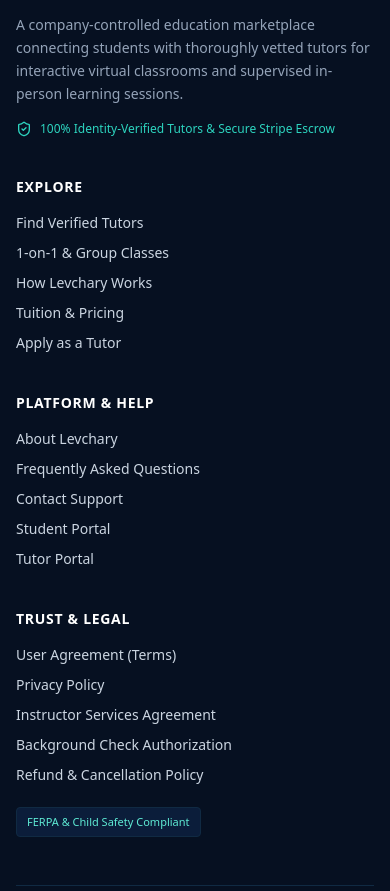
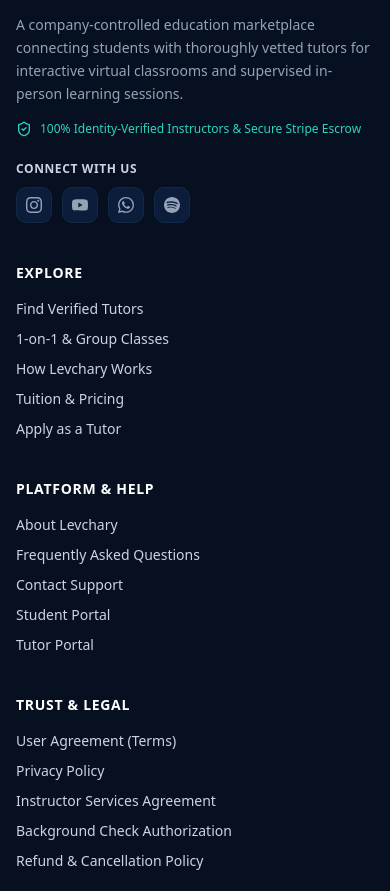
Before and after one commit to LevcharyLMS/lms-levarchy, a Next.js app: page / in a window 390 px wide. Shown: the part 7002-7893 px from the top of the page. Built offline with nearby package versions, Linux system fonts and the light colour scheme; no server answers.

Commit message:
feat: add responsive footer component with social links and navigation sections

```diff
--- a/src/components/navigation/footer.tsx
+++ b/src/components/navigation/footer.tsx
@@ -5,6 +5,34 @@ import Link from "next/link";
 import { usePathname } from "next/navigation";
 import { Logo } from "@/components/ui/logo";
 import { ShieldCheck, Mail, MapPin, Phone } from "lucide-react";
+
+// Official brand SVGs from Simple Icons (CC0 Free Public Domain), pixel-perfect 24x24 scale
+const SOCIAL_LINKS = [
+  {
+    name: "Instagram",
+    href: "https://instagram.com/dummy_levchary",
+    path: "M12 2.163c3.204 0 3.584.012 4.85.07 3.252.148 4.771 1.691 4.919 4.919.058 1.265.069 1.645.069 4.849 0 3.205-.012 3.584-.069 4.849-.149 3.225-1.664 4.771-4.919 4.919-1.266.058-1.644.07-4.85.07-3.204 0-3.584-.012-4.849-.07-3.26-.149-4.771-1.699-4.919-4.92-.058-1.265-.07-1.644-.07-4.849 0-3.204.013-3.583.07-4.849.149-3.227 1.664-4.771 4.919-4.919 1.266-.057 1.645-.069 4.849-.069zm0-2.163c-3.259 0-3.667.014-4.947.072-4.358.2-6.78 2.618-6.98 6.98-.059 1.281-.073 1.689-.073 4.948 0 3.259.014 3.668.072 4.948.2 4.358 2.618 6.78 6.98 6.98 1.281.058 1.689.072 4.948.072 3.259 0 3.668-.014 4.948-.072 4.354-.2 6.782-2.618 6.979-6.98.059-1.28.073-1.689.073-4.948 0-3.259-.014-3.667-.072-4.947-.196-4.354-2.617-6.78-6.979-6.98-1.281-.059-1.69-.073-4.949-.073zm0 5.838c-3.403 0-6.162 2.759-6.162 6.162s2.759 6.163 6.162 6.163 6.162-2.759 6.162-6.163c0-3.403-2.759-6.162-6.162-6.162zm0 10.162c-2.209 0-4-1.79-4-4 0-2.209 1.791-4 4-4s4 1.791 4 4c0 2.21-1.791 4-4 4zm6.406-11.845c-.796 0-1.441.645-1.441 1.44s.645 1.44 1.441 1.44c.795 0 1.439-.645 1.439-1.44s-.644-1.44-1.439-1.44z",
+    hoverClass: "hover:bg-gradient-to-tr hover:from-amber-500 hover:via-rose-500 hover:to-purple-600 hover:text-white hover:border-transparent",
+  },
+  {
+    name: "YouTube",
+    href: "https://youtube.com/@dummy_levchary",
+    path: "M23.498 6.186a3.016 3.016 0 0 0-2.122-2.136C19.505 3.545 12 3.545 12 3.545s-7.505 0-9.377.505A3.017 3.017 0 0 0 .502 6.186C0 8.07 0 12 0 12s0 3.93.502 5.814a3.016 3.016 0 0 0 2.122 2.136c1.871.505 9.376.505 9.376.505s7.505 0 9.377-.505a3.015 3.015 0 0 0 2.122-2.136C24 15.93 24 12 24 12s0-3.93-.502-5.814zM9.545 15.568V8.432L15.818 12l-6.273 3.568z",
+    hoverClass: "hover:bg-red-600 hover:text-white hover:border-red-500",
+  },
+  {
+    name: "WhatsApp",
+    href: "https://wa.me/dummy_number",
+    path: "M17.472 14.382c-.297-.149-1.758-.868-2.031-.967-.272-.099-.47-.149-.669.149-.198.297-.768.967-.941 1.165-.173.198-.347.223-.644.074-.297-.149-1.255-.462-2.39-1.475-.883-.788-1.48-1.761-1.653-2.059-.173-.297-.018-.458.13-.606.134-.133.297-.347.446-.521.151-.172.2-.296.3-.495.099-.198.05-.372-.025-.521-.075-.148-.669-1.611-.916-2.206-.242-.579-.487-.501-.669-.51l-.57-.01c-.198 0-.52.074-.792.372s-1.04 1.016-1.04 2.479 1.065 2.876 1.213 3.074c.149.198 2.096 3.2 5.077 4.487.709.306 1.263.489 1.694.626.712.226 1.36.194 1.872.118.571-.085 1.758-.719 2.006-1.413.248-.695.248-1.29.173-1.414-.074-.124-.272-.198-.57-.347m-5.421 7.403h-.004a9.87 9.87 0 0 1-5.031-1.378l-.361-.214-3.741.982.998-3.648-.235-.374a9.86 9.86 0 0 1-1.51-5.26c.001-5.45 4.436-9.884 9.888-9.884 2.64 0 5.122 1.03 6.988 2.898a9.825 9.825 0 0 1 2.893 6.994c-.003 5.45-4.437 9.884-9.885 9.884m8.413-18.297A11.815 11.85 0 0 0 12.05 0C5.495 0 .16 5.335.157 11.892c0 2.096.547 4.142 1.588 5.945L.057 24l6.305-1.654a11.882 11.882 0 0 0 5.683 1.448h.005c6.554 0 11.89-5.335 11.893-11.893a11.821 11.821 0 0 0-3.48-8.413Z",
+    hoverClass: "hover:bg-emerald-600 hover:text-white hover:border-emerald-500",
+  },
+  {
+    name: "Spotify",
+    href: "https://open.spotify.com/user/dummy_levchary",
+    path: "M12 0C5.4 0 0 5.4 0 12s5.4 12 12 12 12-5.4 12-12S18.66 0 12 0zm5.521 17.34c-.24.359-.66.48-1.021.24-2.82-1.74-6.36-2.101-10.561-1.141-.418.122-.779-.179-.899-.539-.12-.421.18-.78.54-.9 4.56-1.021 8.52-.6 11.64 1.32.42.18.479.659.301 1.02zm1.44-3.3c-.301.42-.841.6-1.262.3-3.239-1.98-8.159-2.58-11.939-1.38-.479.12-1.02-.12-1.14-.6-.12-.48.12-1.021.6-1.141C9.6 9.9 15 10.561 18.72 12.84c.361.181.54.78.241 1.2zm.12-3.36C15.24 8.4 8.82 8.16 5.16 9.301c-.6.179-1.2-.181-1.38-.721-.18-.601.18-1.2.72-1.381 4.26-1.26 11.28-1.02 15.721 1.621.539.3.719 1.02.419 1.56-.299.421-1.02.599-1.559.3z",
+    hoverClass: "hover:bg-emerald-500 hover:text-white hover:border-emerald-400",
+  },
+];
 
 const PORTAL_OR_AUTH_PREFIXES = [
   "/login",
@@ -36,7 +64,35 @@ export function Footer() {
             </p>
             <div className="flex items-center gap-2 text-xs text-teal-400 font-medium">
               <ShieldCheck className="w-4 h-4" />
-              <span>100% Identity-Verified Tutors & Secure Stripe Escrow</span>
+              <span>100% Identity-Verified Instructors & Secure Stripe Escrow</span>
+            </div>
+
+            {/* Social Media Section */}
+            <div className="pt-2">
+              <span className="block text-xs font-semibold text-slate-300 uppercase tracking-wider mb-2.5">
+                Connect With Us
+              </span>
+              <div className="flex items-center gap-2.5">
+                {SOCIAL_LINKS.map((item) => (
+                  <a
+                    key={item.name}
+                    href={item.href}
+                    target="_blank"
+                    rel="noopener noreferrer"
+                    title={item.name}
+                    aria-label={`Follow Levchary on ${item.name}`}
+                    className={`group w-9 h-9 rounded-lg bg-navy-900 border border-navy-800 text-slate-400 flex items-center justify-center transition-all duration-200 ${item.hoverClass}`}
+                  >
+                    <svg
+                      className="w-4 h-4 fill-current transition-transform group-hover:scale-110"
+                      viewBox="0 0 24 24"
+                      aria-hidden="true"
+                    >
+                      <path d={item.path} />
+                    </svg>
+                  </a>
+                ))}
+              </div>
             </div>
           </div>
 
```
